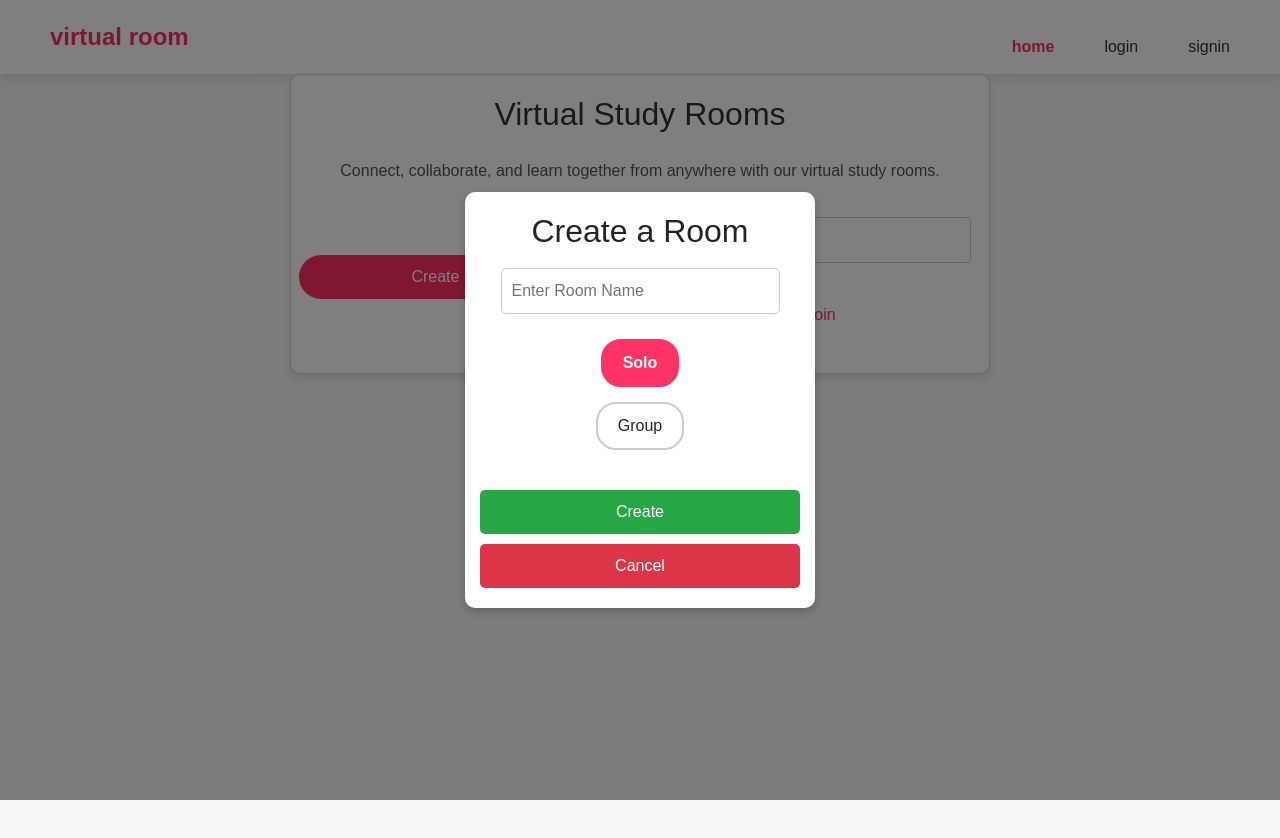
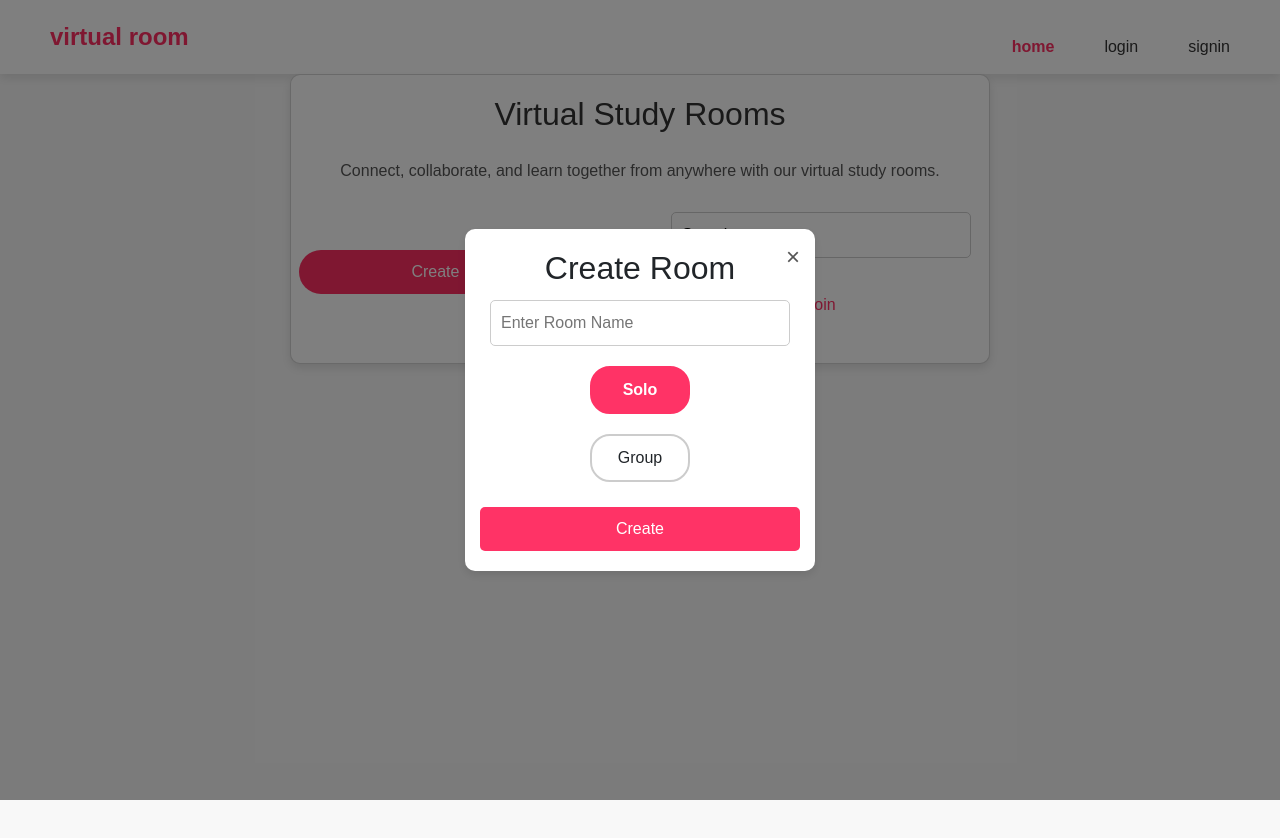
Before and after one commit to dhaneshvaibhav/hackera, a React (Vite) app in the folder hackera/: page / in a window 1280 px wide. Both pictures are taken after typing "Sample" into the empty fields and a click on the button "Create Room". Shown: the top 838 px of the page. Built offline with nearby package versions, Linux system fonts and the light colour scheme.

Commit message:
create room edited

```diff
--- a/hackera/src/component/createRoom.jsx
+++ b/hackera/src/component/createRoom.jsx
@@ -1,21 +1,18 @@
-import React, { useState } from 'react';
-import '../componentcss/CreateRoom.css'; // Import CSS
+import React, { useState } from "react";
+import "../componentcss/createRoom.css";
 
 const CreateRoom = ({ onClose }) => {
-    const [roomName, setRoomName] = useState('');
-    const [roomType, setRoomType] = useState('solo'); // Default selection: Solo
-
-    const handleCreateRoom = () => {
-        console.log("Room Created:", { roomName, roomType });
-        onClose(); // Close the popup after creating the room
-    };
+    const [roomName, setRoomName] = useState("");
+    const [roomType, setRoomType] = useState("solo");
 
     return (
         <div className="popup-overlay">
             <div className="popup-box">
-                <h2>Create a Room</h2>
+                {/* Close button as 'X' */}
+                <span className="close-button" onClick={onClose}>&times;</span>
 
-                {/* Room Name Input */}
+                <h2>Create Room</h2>
+
                 <input
                     type="text"
                     placeholder="Enter Room Name"
@@ -23,27 +20,22 @@ const CreateRoom = ({ onClose }) => {
                     onChange={(e) => setRoomName(e.target.value)}
                 />
 
-                {/* Room Type Selection */}
                 <div className="room-type-container">
-                    <label
-                        className={`room-option ${roomType === 'solo' ? 'selected' : ''}`}
-                        onClick={() => setRoomType('solo')}
+                    <div
+                        className={`room-option ${roomType === "solo" ? "selected" : ""}`}
+                        onClick={() => setRoomType("solo")}
                     >
                         Solo
-                    </label>
-                    <label
-                        className={`room-option ${roomType === 'group' ? 'selected' : ''}`}
-                        onClick={() => setRoomType('group')}
+                    </div>
+                    <div
+                        className={`room-option ${roomType === "group" ? "selected" : ""}`}
+                        onClick={() => setRoomType("group")}
                     >
                         Group
-                    </label>
+                    </div>
                 </div>
 
-                {/* Action Buttons */}
-                <div className="popup-buttons">
-                    <button className="create-btn" onClick={handleCreateRoom}>Create</button>
-                    <button className="close-btn" onClick={onClose}>Cancel</button>
-                </div>
+                <button className="create-room-button">Create</button>
             </div>
         </div>
     );
--- a/hackera/src/componentcss/CreateRoom.css
+++ b/hackera/src/componentcss/CreateRoom.css
@@ -1,4 +1,4 @@
-/* Pop-up background */
+/* Overlay background */
 .popup-overlay {
     position: fixed;
     top: 0;
@@ -16,42 +16,46 @@
     background: white;
     padding: 20px;
     width: 350px;
+    border-radius: 10px;
     text-align: center;
-    border-radius: 10px;
-    box-shadow: 0 4px 10px rgba(0, 0, 0, 0.2);
+    position: relative;
+    box-shadow: 0 4px 10px rgba(0, 0, 0, 0.1);
   }
 
-  /* Input field */
-  input {
-    width: 90%;
-    padding: 10px;
-    margin: 10px 0;
-    border: 1px solid #ccc;
-    border-radius: 5px;
+  /* Close button ("X" mark) */
+  .close-button {
+    position: absolute;
+    top: 10px;
+    right: 15px;
+    font-size: 24px;
+    cursor: pointer;
+    color: #555;
+    transition: color 0.3s ease;
   }
 
-  /* Room type selection container */
+  .close-button:hover {
+    color: #ff3366;
+  }
+
+  /* Room type container */
   .room-type-container {
     display: flex;
     justify-content: center;
-    gap: 15px;
+    gap: 20px;
     margin: 15px 0;
   }
 
-  /* Room type options (bubbles) */
+  /* Room type options */
   .room-option {
     padding: 10px 20px;
     border-radius: 20px;
     border: 2px solid #ccc;
     cursor: pointer;
     transition: all 0.3s ease;
+    text-align: center;
+    min-width: 100px;
   }
 
-  .room-option:hover {
-    background: #f1f1f1;
-  }
-
-  /* Selected option styling */
   .room-option.selected {
     background: #ff3366;
     color: white;
@@ -59,36 +63,18 @@
     font-weight: bold;
   }
 
-  /* Buttons container */
-  .popup-buttons {
-    display: flex;
-    justify-content: space-around;
-    margin-top: 15px;
+  /* Create button */
+  .create-room-button {
+    background: #ff3366;
+    color: white;
+    border: none;
+    padding: 10px 20px;
+    border-radius: 5px;
+    cursor: pointer;
+    font-size: 16px;
+    transition: background 0.3s ease;
   }
 
-  /* Create and close buttons */
-  .create-btn {
-    background: #28a745;
-    color: white;
-    padding: 10px;
-    border: none;
-    cursor: pointer;
-    border-radius: 5px;
+  .create-room-button:hover {
+    background: #ff0055;
   }
-
-  .close-btn {
-    background: #dc3545;
-    color: white;
-    padding: 10px;
-    border: none;
-    cursor: pointer;
-    border-radius: 5px;
-  }
-
-  .create-btn:hover {
-    background: #218838;
-  }
-
-  .close-btn:hover {
-    background: #c82333;
-  }
```
